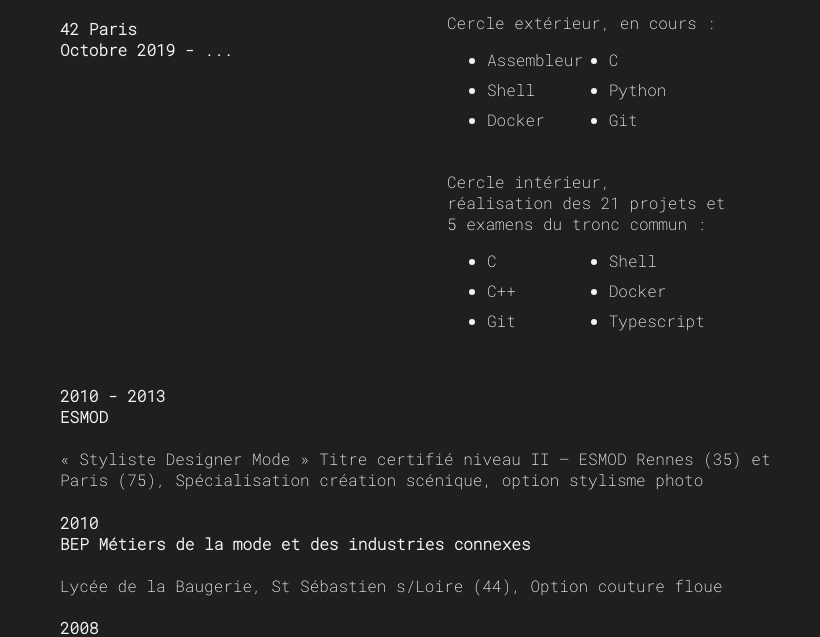
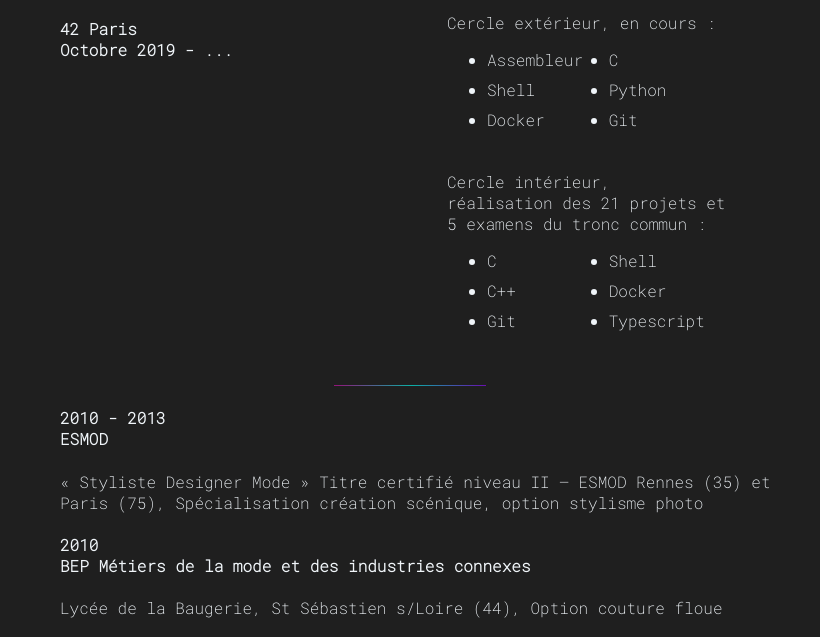
Before and after one commit to Mel-louie/mel-louie.github.io, a plain HTML site: page index.html in a window 1280 px wide. Shown: the part 180-817 px from the top of the page, without its empty margins (230-1050 px from the left). Drawn offline with Linux system fonts and the light colour scheme.

Commit message:
refactor: clean css and html

```diff
--- a/index.html
+++ b/index.html
@@ -2,8 +2,6 @@
 <head>
 	<title>Hello, i'm Mel-louie</title>
 	<link rel="stylesheet" href="style.css">
-	<link rel="preconnect" href="https://fonts.googleapis.com">
-	<link rel="preconnect" href="https://fonts.gstatic.com" crossorigin>
 	<link rel="preconnect" href="https://fonts.googleapis.com">
 	<link rel="preconnect" href="https://fonts.gstatic.com" crossorigin>
 	<link href="https://fonts.googleapis.com/css2?family=Roboto+Mono:wght@200&display=swap" rel="stylesheet">
@@ -50,6 +48,7 @@
 					</ul>
 				</div>
 		</div>
+		<div class="lhl"></div>
 		<h4>2010 - 2013<br />ESMOD</h4>
 			<p>« Styliste Designer Mode » Titre certifié niveau II – ESMOD Rennes (35) et Paris (75), Spécialisation création scénique, option stylisme photo</p>
 		<h4>2010<br />BEP Métiers de la mode et des industries connexes</h4>
--- a/style.css
+++ b/style.css
@@ -131,6 +131,20 @@ a, a:visited {
 	top: 0;
 }
 
+.lhl {
+
+	border: 1px solid;
+	border-left: 0;
+ 	border-bottom: 0;
+  	border-right: 0;
+  	border-image: linear-gradient(159deg, rgba(255, 0, 195, 0.547) 0%, rgba(0, 255, 238, 0.645) 51%, rgba(149, 0, 255, 0.648) 100%);
+  	border-image-slice: 1;
+
+	width: 20%;
+	margin-left: 40%;
+	top: 0;
+}
+
 .fl {
 
 	border: 1px solid;
```
